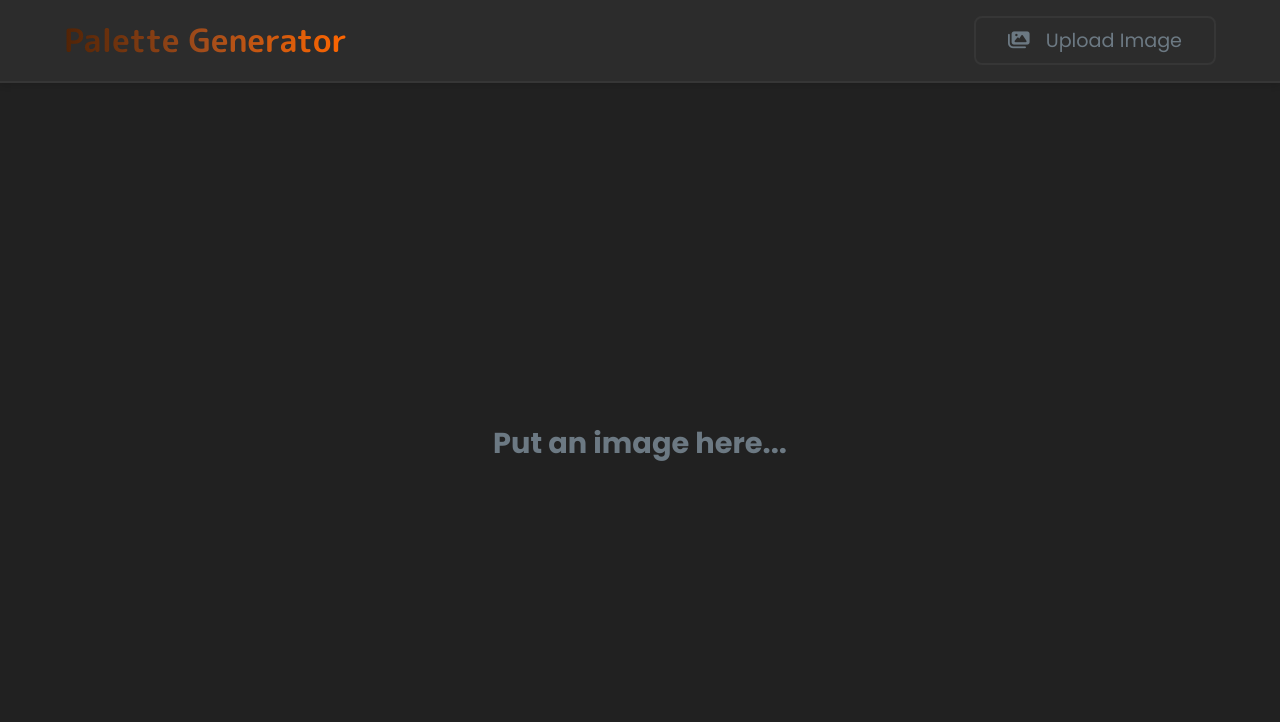
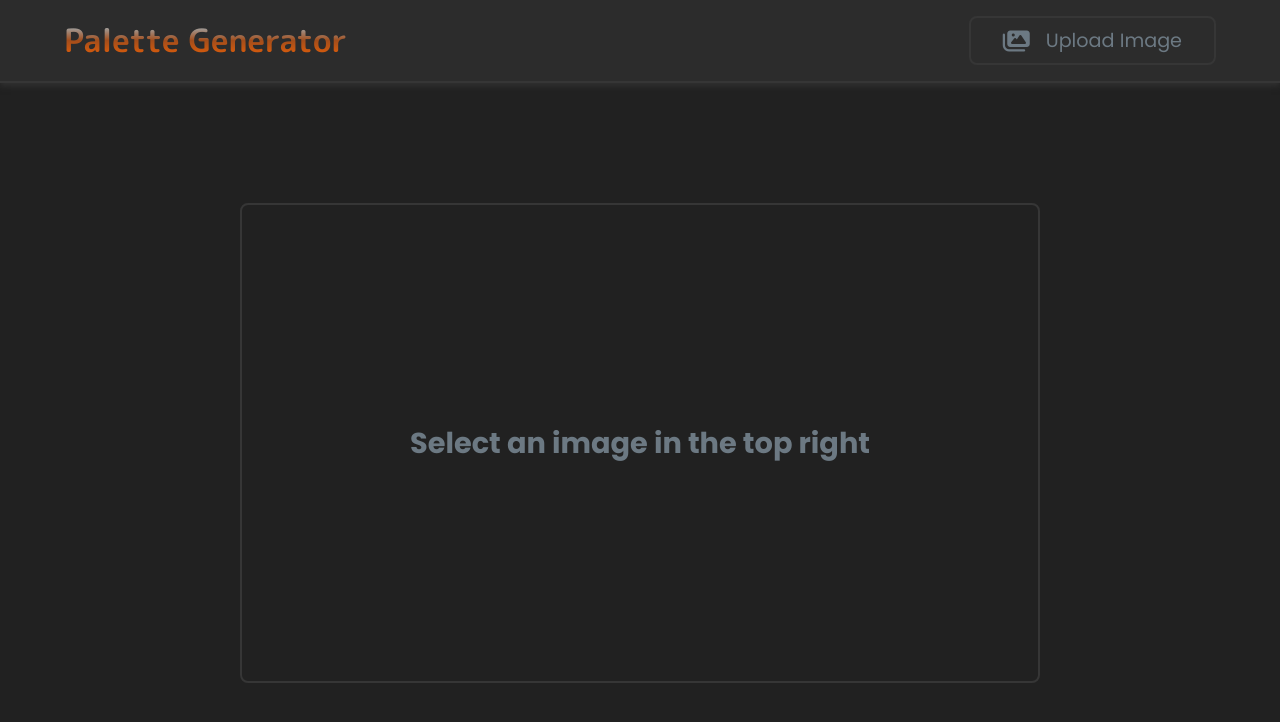
Before and after one commit to jburky15/color-palette, a Next.js app: page / in a window 1280 px wide. Shown: the top 722 px of the page. Built offline with nearby package versions, Linux system fonts and the light colour scheme.

Commit message:
Added styles + display 6 RGB colors of the image

```diff
--- a/src/components/DisplayImage.js
+++ b/src/components/DisplayImage.js
@@ -6,8 +6,17 @@ function DisplayImage({ uploadedImage, colorPalette }) {
   return (
     <div className={styles.content}>
         <div className='image'>
-            { uploadedImage ? <Image src={ uploadedImage } width={500} height={500} alt='uploaded' /> : <h2>Put an image here...</h2>}
+            { uploadedImage ? <Image src={ uploadedImage } width={500} height={500} alt='uploaded' /> : <h2>Select an image in the top right</h2>}
         </div>
+
+        {
+          colorPalette &&
+          <ul>
+            { colorPalette.map((color, idx) => {
+              return  <h3 key={ idx }>RGB: { color }</h3>;
+            })}
+          </ul>
+        }
     </div>
   )
 }
--- a/src/pages/index.js
+++ b/src/pages/index.js
@@ -42,14 +42,14 @@ export default function Home() {
         <h1>Palette Generator</h1>
         <div className="input">
           <label htmlFor="file">{ gallery } Upload Image</label>
-          <input type="file" id="file" hidden onChange={ uploadImage } />
+          <input type="file" accept="image/*" id="file" hidden onChange={ uploadImage } />
         </div>
 
       </header>
-      <main className={styles.main}>
+      <main className={ styles.main }>
         <DisplayImage
-          uploadedImage={uploadedImage}
-          colorPalette={colorPalette}
+          uploadedImage={ uploadedImage }
+          colorPalette={ colorPalette }
         />
       </main>
     </>
--- a/src/styles/Home.module.css
+++ b/src/styles/Home.module.css
@@ -5,3 +5,11 @@
   justify-content: center;
   padding: 1rem 4rem;
 }
+
+.content {
+  display: flex;
+  align-items: center;
+  justify-content: center;
+  flex-direction: column;
+  gap: 2rem;
+}
--- a/src/styles/globals.css
+++ b/src/styles/globals.css
@@ -2,6 +2,7 @@
 
 :root {
   --border: rgb(54, 54, 54);
+  --box-shadow: rgba(65, 65, 65, 0.5);
 }
 
 * {
@@ -27,14 +28,14 @@ header {
   min-height: 10vh;
   gap: 3rem;
   background: rgb(44, 44, 44);
-  box-shadow: 0 3px 6px rgba(0, 0, 0, 0.1);
+  box-shadow: 0 3px 6px var(--box-shadow);
   border-bottom: 2px solid var(--border);
 }
 
 header h1 {
   font-family: 'M PLUS Rounded 1c', sans-serif;
   font-size: 2rem;
-  background-image: linear-gradient(90deg, rgb(80, 35, 6) 0%, rgb(163, 77, 27) 50%, rgb(255, 102, 0) 100%);
+  background-image: linear-gradient(180deg, rgb(160, 152, 146) 25%, rgb(163, 77, 27) 50%, rgb(255, 102, 0) 100%);
   background-clip: text;
   -webkit-text-fill-color: transparent;
 }
@@ -55,3 +56,31 @@ header .input {
   border: 2px solid var(--border);
   cursor: pointer;
 }
+
+.input label i {
+  font-size: 1.5rem;
+}
+
+.image {
+  display: flex;
+  align-items: center;
+  justify-content: center;
+  height: 30rem;
+  width: 50rem;
+  border: 2px solid var(--border);
+  border-radius: 0.5rem;
+  overflow: hidden;
+  transition: all 0.2s ease-in-out;
+}
+
+.image:hover {
+  box-shadow: 2px 4px 7px var(--box-shadow);
+}
+
+.image img {
+  width: calc(100% + 1rem);
+  height: calc(100% + .5rem);
+  object-fit: cover;
+  object-position: center;
+  border-radius: 0.5rem;
+}
```
